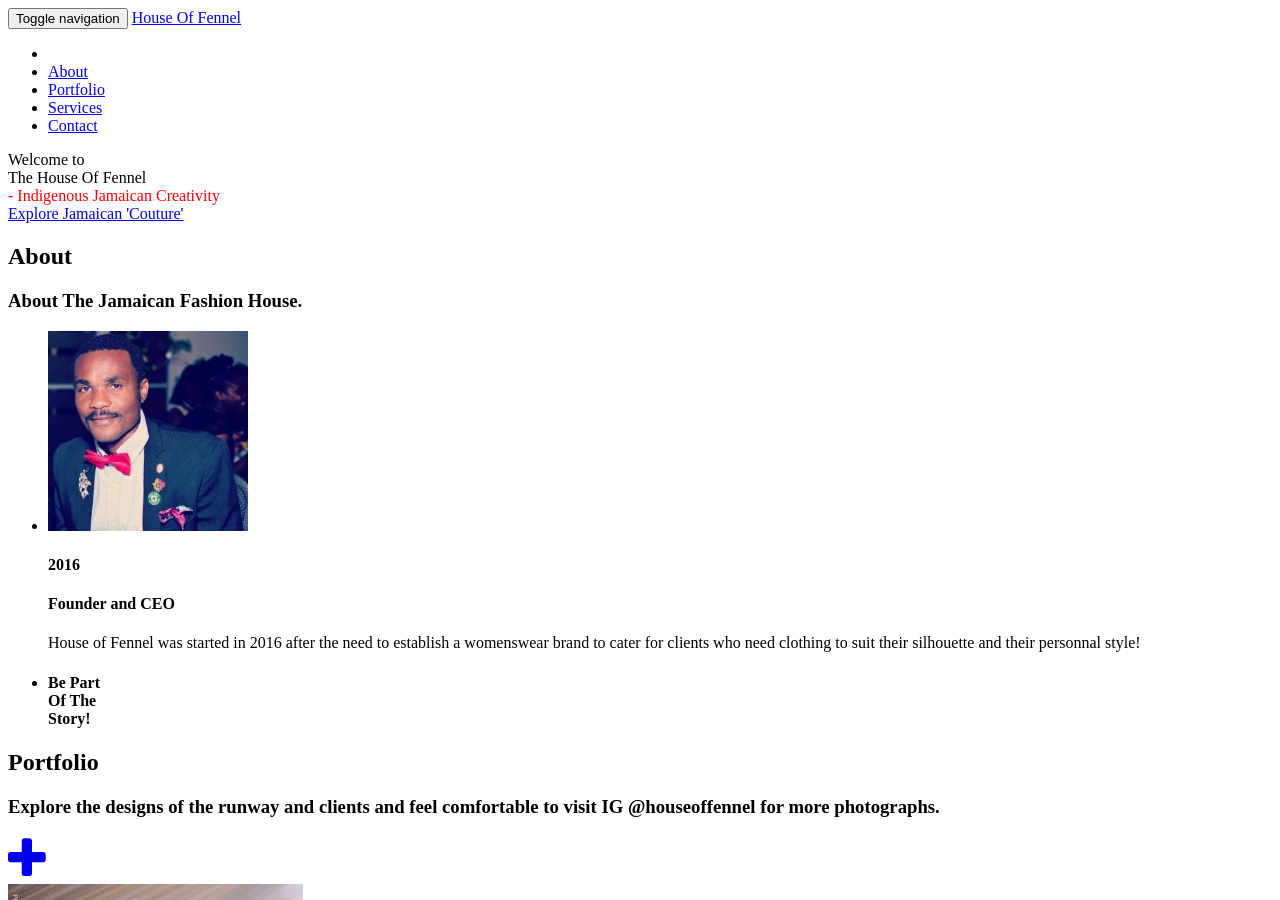
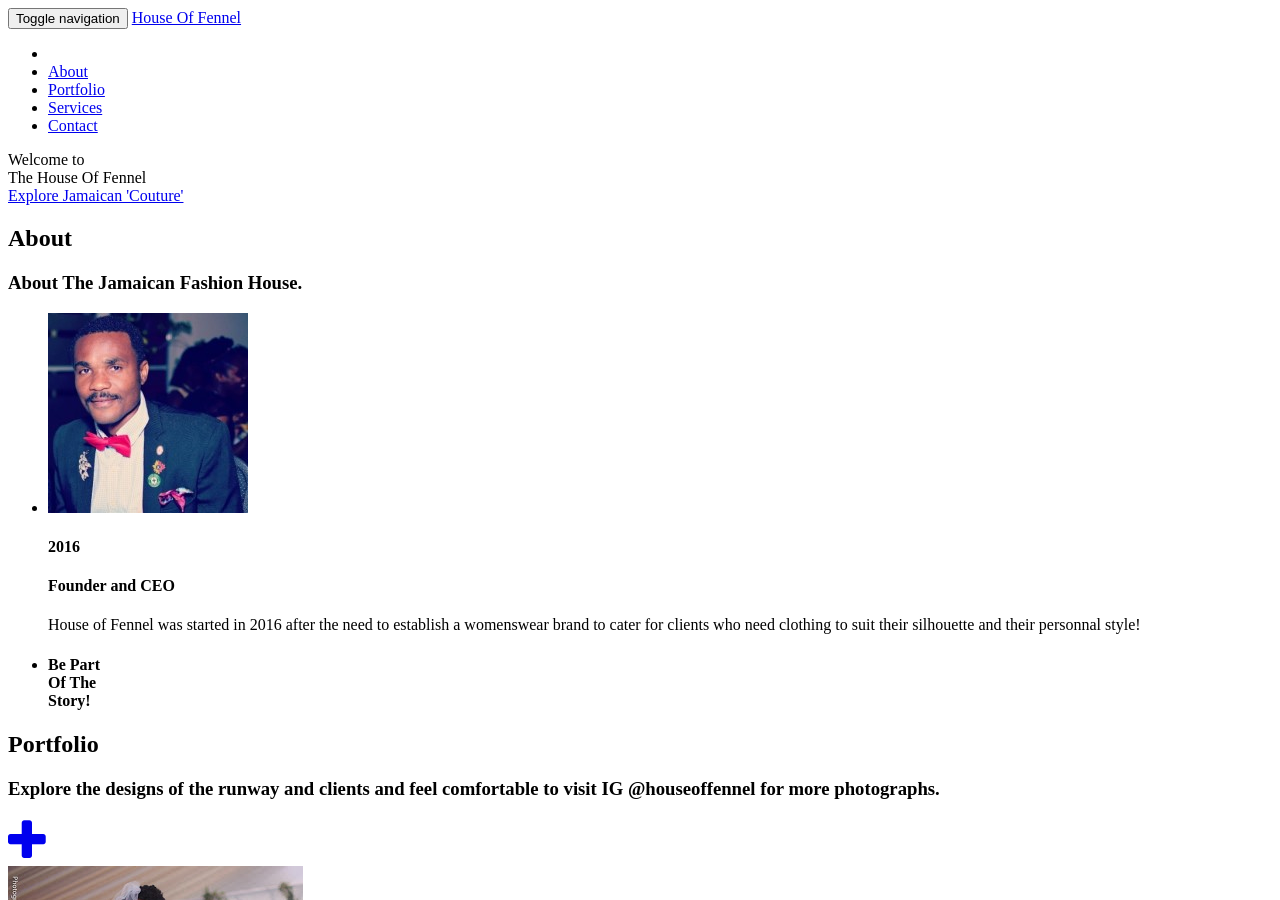
Before and after one commit to phpwebdevelope/phpwebdevelope.github.io, a Jekyll site: the page built from index.html, in a window 1280 px wide and 900 px high. Built offline with Jekyll 4.4.1, drawn with Linux system fonts in a browser that asks for light colours; some web fonts are replaced.

Commit message:
Update header.html
remove tag line

```diff
--- a/_includes/header.html
+++ b/_includes/header.html
@@ -43,7 +43,6 @@
             <div class="intro-text">
                 <div class="intro-lead-in">Welcome to</div>
                 <div class="intro-heading">The House Of Fennel</div>
-                <div><font color="red"> - Indigenous Jamaican Creativity</font></div>
                 <a href="#portfolio" class="page-scroll btn btn-xl">Explore Jamaican 'Couture'</a>
             </div>
         </div>
```
